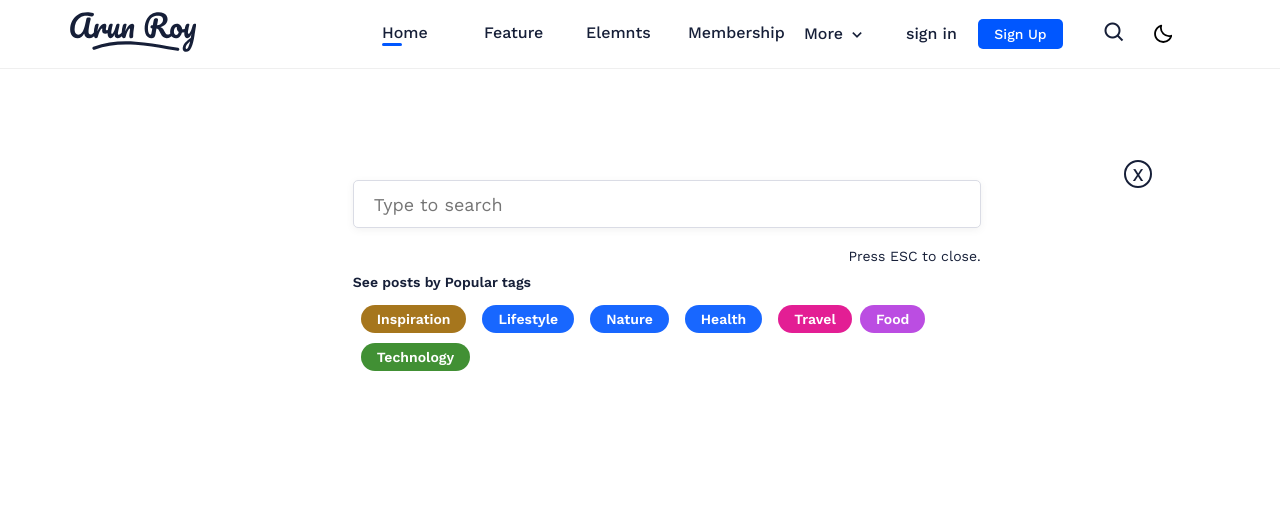
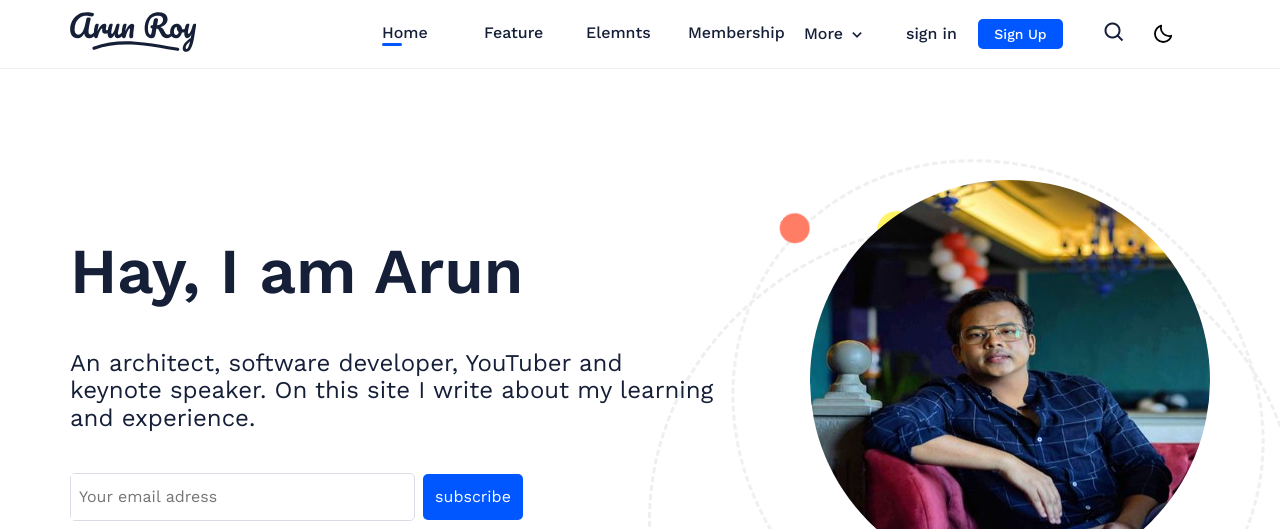
Before and after one commit to laziza00/arun-roy, a plain HTML site: page index.html in a window 1280 px wide. Shown: the top 529 px of the page. Drawn offline with nearby package versions, Linux system fonts and the light colour scheme.

Commit message:
njkndfjks

```diff
--- a/css/style.css
+++ b/css/style.css
@@ -284,7 +284,7 @@ body {
   background-color: var(--bg-color);
   width: 100vw;
   height: 100vh;
-  opacity: 1;
+  display: none;
   overflow: hidden;
   z-index: 100;
   transition: all 1s ease;
@@ -380,7 +380,7 @@ input[type="text"]{
   width: 28px;
   height: 28px;
   border-radius: 50%;
-  border: 2px solid #161f38;
+  border: 2px solid var(--text-color);
   background-color: transparent;
 }
 .modalclose{
@@ -388,7 +388,7 @@ input[type="text"]{
   font-size: 18px;
   border: none;
   font-weight: 500;
-  color: #161f38;
+  color: var(--text-color);
   padding: 3px 5px;
   display: flex;
   display: block;
```
